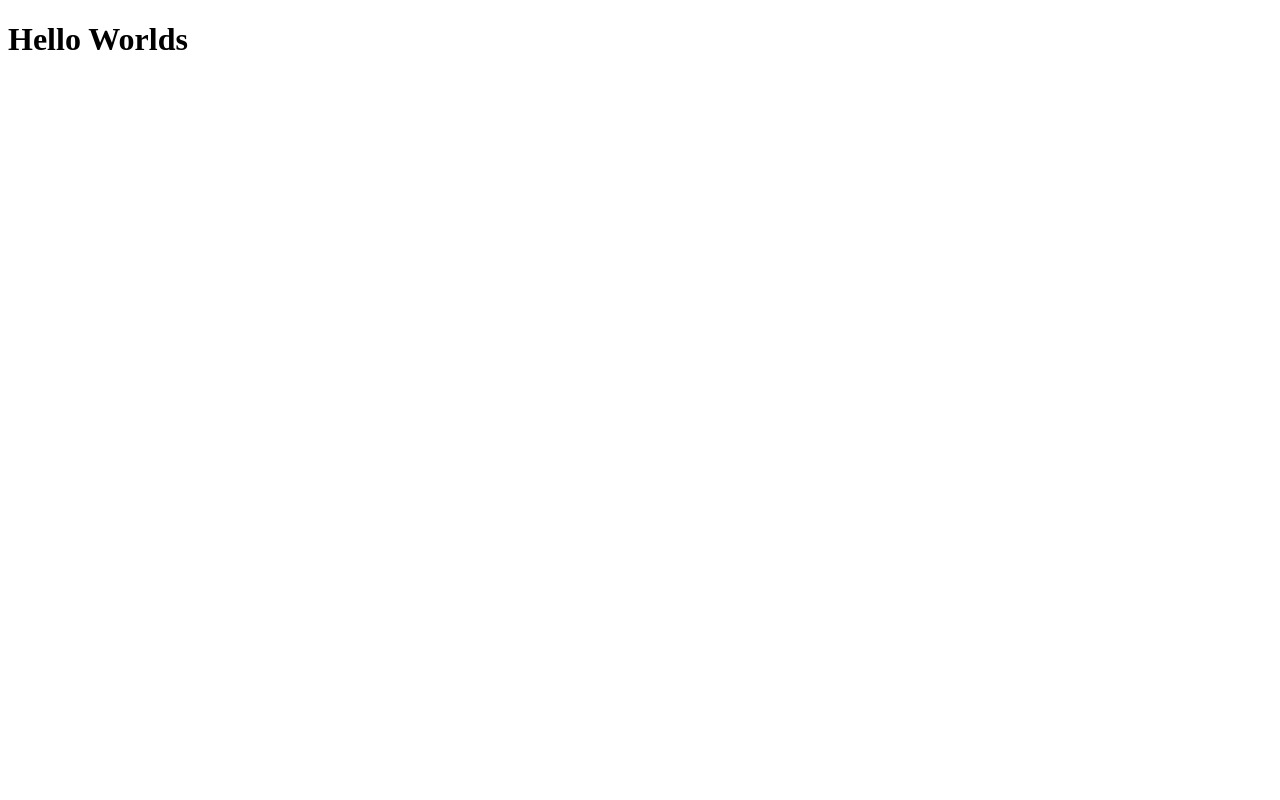
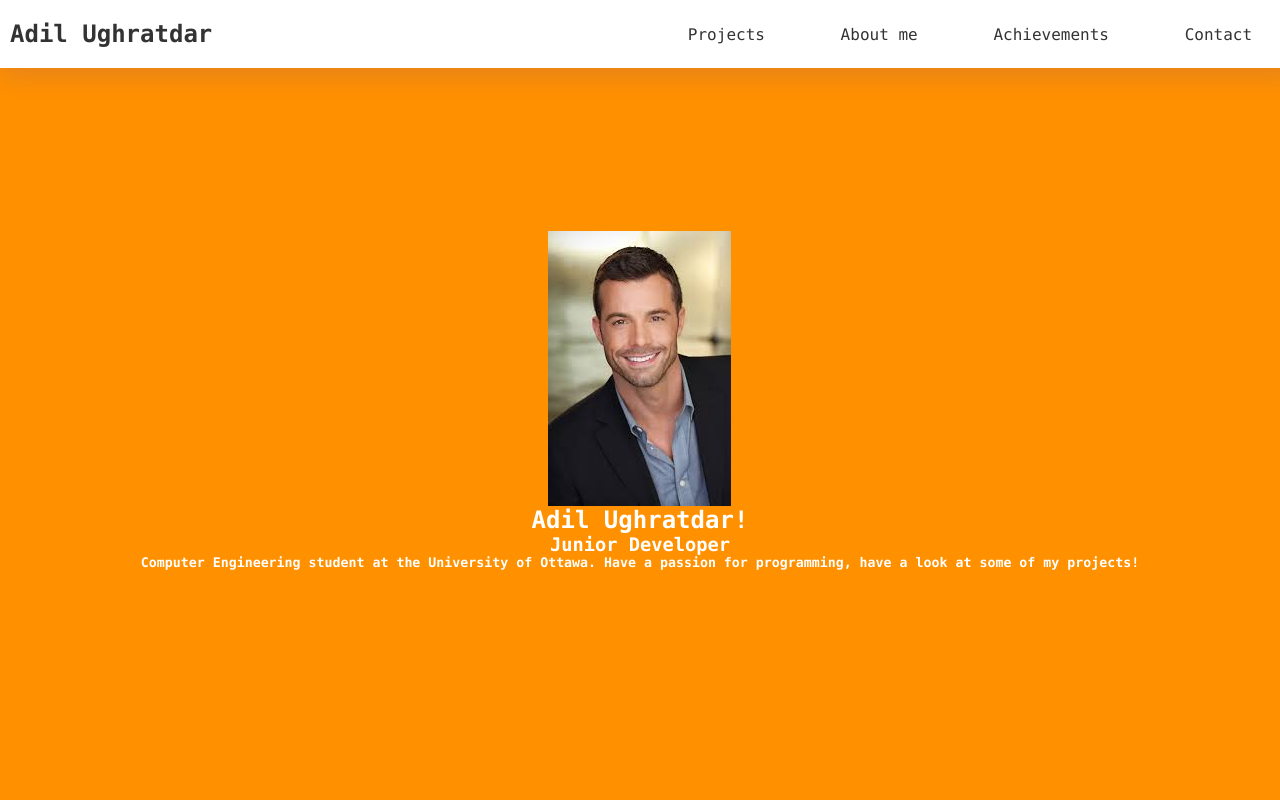
Before and after one commit to adil659/Portfolio-V2, a website: page index.html in a window 1280 px wide. Shown: the top 800 px of the page. Drawn offline with Linux system fonts and the light colour scheme.

Commit message:
first commit

```diff
--- a/css/index.css
+++ b/css/index.css
@@ -0,0 +1,71 @@
+*{
+    margin: 0;
+}
+
+body {
+    background-color: whitesmoke;
+    font-family: Monaco, monospace;
+    color: #333;
+}
+nav {
+    display: flex;
+    justify-content: space-between;
+    align-items: center;
+    padding: 20px 10px;
+    background-color: white;
+    box-shadow: 0 11px 21px 0 rgba(18,30,255,.09);
+    position: fixed;
+    width: 100%;
+    top: 0;
+    left: 0;
+    z-index: 2;
+}
+
+.header__title {
+    flex: 0.25;
+}
+.header__tabs {
+    display: flex;
+    justify-content: space-around;
+    flex: 0.5;
+}
+.header__tabs > li {
+    list-style-type: none;
+}
+
+
+.section__introduction {
+    min-height: 100vh;
+    background-color: hsl(34, 100%, 50%);
+    display: flex;
+    justify-content: center;
+    align-items: center;
+    color: white;
+}
+
+.introduction__info {
+    display: flex;
+    flex-direction: column;
+    align-items: center;
+}
+
+.section__projects {
+    min-height: 100vh;
+    background-color: hsl(100, 100%, 50%);
+    display: flex;
+    justify-content: center;
+    align-items: center;
+}
+
+.section__achievements {
+    min-height: 100vh;
+    background-color: #1c1c1b;
+    display: flex;
+    justify-content: center;
+    align-items: center;
+    color: #c4c3c2;
+}
+
+.project__card {
+    background-color: white;
+}
--- a/index.html
+++ b/index.html
@@ -26,7 +26,46 @@
 </head>
 
 <body>
-    <h1>Hello Worlds</h1>
+    <nav class="navbar">
+        <div class="header__title">
+            <h1>Adil Ughratdar</h1>
+
+        </div>
+
+        <div class="header__tabs">
+            <li>Projects</li>
+            <li>About me</li>
+            <li>Achievements</li>
+            <li>Contact</li>
+        </div>
+    </nav>
+
+    <section class="section__introduction">
+        <div class="introduction__info">
+            <img src="./img/headshot.jpg" alt="headshot"/>
+            <h1>Adil Ughratdar!</h1>
+            <h3>Junior Developer</h3>
+            <h5>Computer Engineering student at the University of Ottawa. Have a passion for programming, have a look at some of my
+                projects!
+            </h5>
+        </div>
+
+    </section>
+
+    <section class="section__projects">
+        <div class="project__card">
+
+        </div>
+        <h1>Welcome to my site!</h1>
+</section>
+
+<section class="section__achievements">
+    <h1>Welcome to my site!</h1>
+</section>
+
+<section class="section__introduction">
+    <h1>Welcome to my site!</h1>
+</section>
 </body>
 
 </html>
```
Also changed, not shown: img/headshot.jpg (added).
